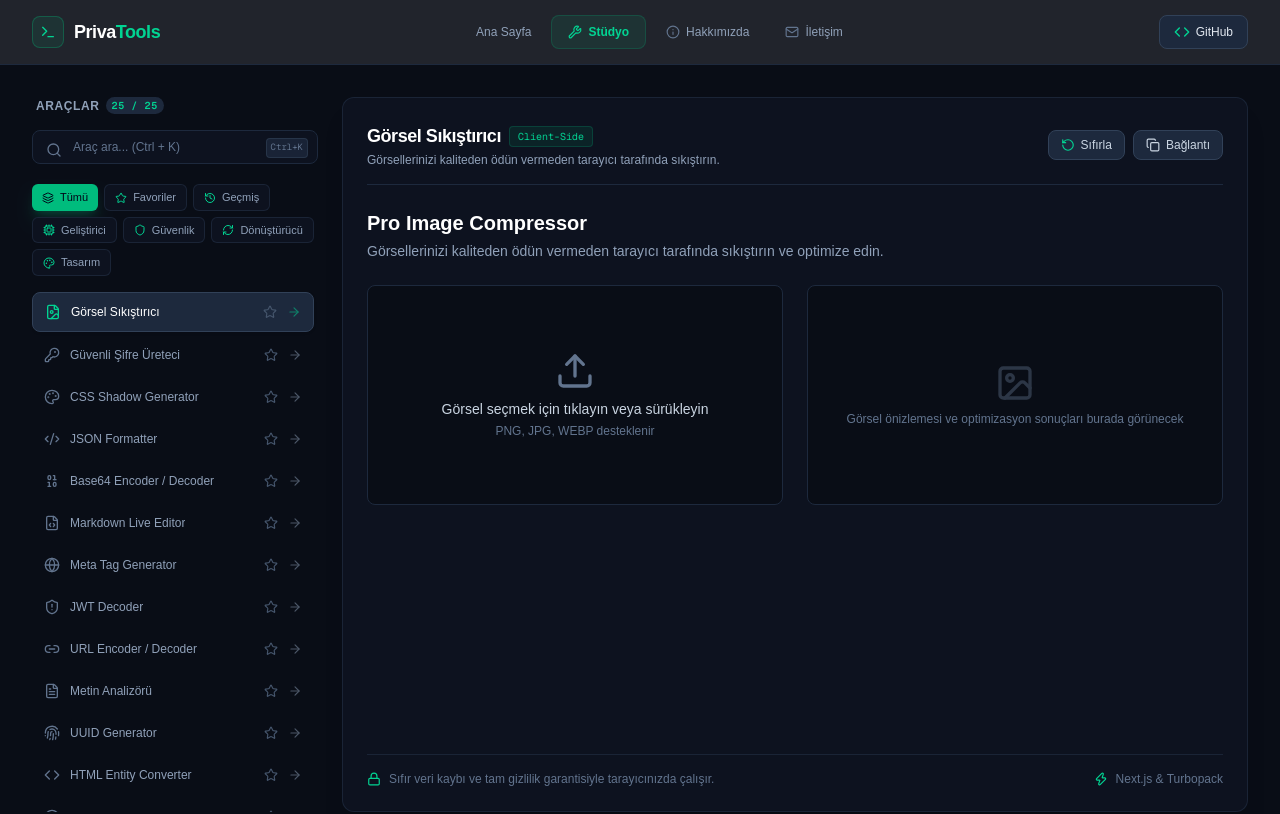
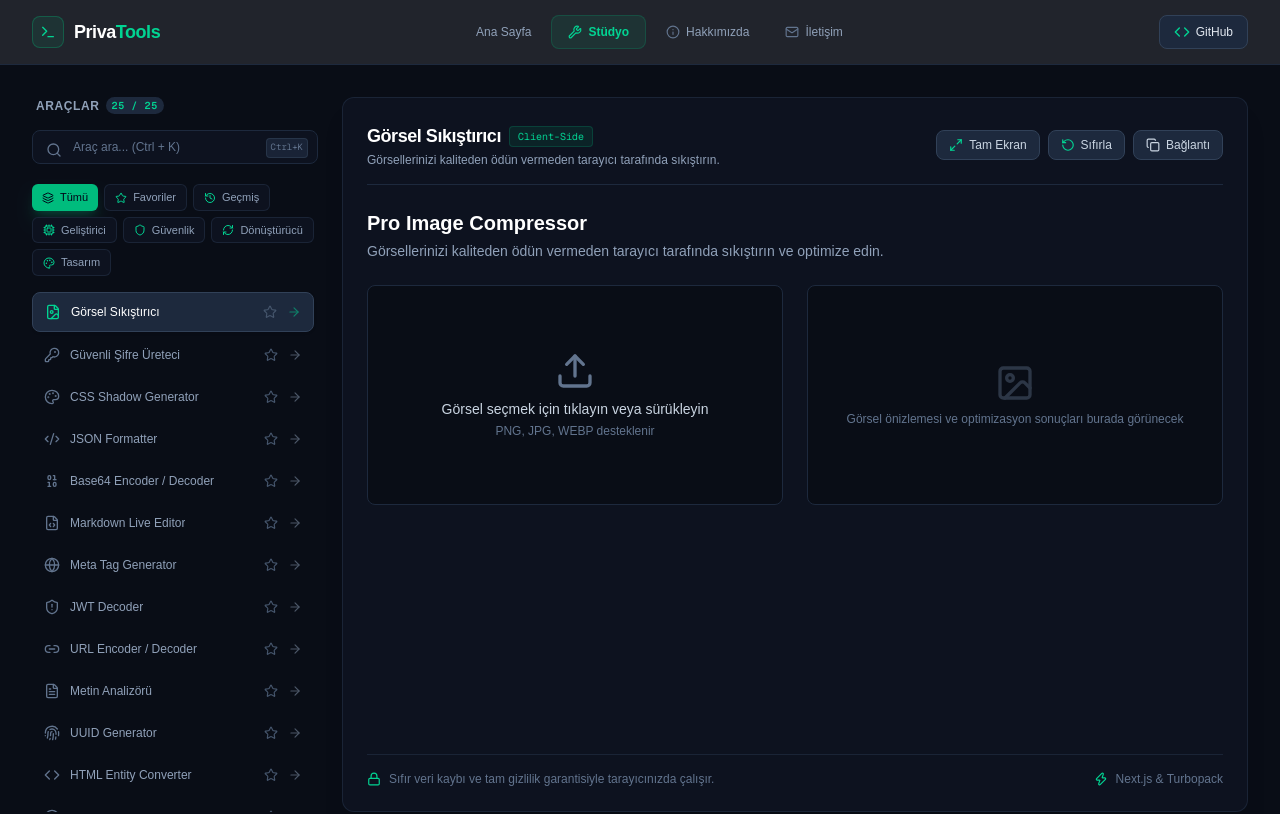
Before and after one commit to MuhammedEdev/privatools, a Next.js app: page /studio in a window 1280 px wide. Shown: the top 814 px of the page. Built offline with nearby package versions, Linux system fonts and the light colour scheme.

Commit message:
feat(studio): add fullscreen studio workspace mode toggle for enhanced developer focus

```diff
--- a/src/app/studio/page.tsx
+++ b/src/app/studio/page.tsx
@@ -6,7 +6,7 @@ import {
   FileImage, KeyRound, Palette, Code2, Binary, FileCode, Globe,
   ShieldAlert, Link2, FileText, Fingerprint, Code, Clock, Pipette,
   Regex, Hash, LayoutGrid, AlignLeft, QrCode, Ruler, Sparkles,
-  Braces, Keyboard, FileSpreadsheet, Link, ArrowRight, Search, Star, Layers, Shield, Cpu, RefreshCw, History, Check, Copy, Lock, Zap, RotateCcw, X
+  Braces, Keyboard, FileSpreadsheet, Link, ArrowRight, Search, Star, Layers, Shield, Cpu, RefreshCw, History, Check, Copy, Lock, Zap, RotateCcw, X, Maximize2, Minimize2
 } from "lucide-react";
 
 import ImageCompressor from "@/components/tools/ImageCompressor";
@@ -43,6 +43,7 @@ export default function StudioPage() {
   const [recentTools, setRecentTools] = useState<string[]>([]);
   const [copied, setCopied] = useState(false);
   const [resetKey, setResetKey] = useState(0);
+  const [isFullscreen, setIsFullscreen] = useState(false);
 
   const searchInputRef = useRef<HTMLInputElement>(null);
 
@@ -72,7 +73,7 @@ export default function StudioPage() {
 
   const handleSelectTool = (id: string) => {
     setActiveTab(id);
-    setResetKey(prev => prev + 1); // Araç değiştiğinde state'i sıfırla
+    setResetKey(prev => prev + 1);
     const updatedRecents = [id, ...recentTools.filter(item => item !== id)].slice(0, 4);
     setRecentTools(updatedRecents);
     localStorage.setItem("privatools_recents", JSON.stringify(updatedRecents));
@@ -119,7 +120,7 @@ export default function StudioPage() {
     { id: "ts", name: "JSON to TS Converter", description: "JSON objelerini otomatik olarak TypeScript arayüzlerine (interface) çevirin.", category: "dev", icon: Braces, component: JsonToTsConverter },
     { id: "keycode", name: "Keycode Info", description: "Klavyeden basılan tuşların kodlarını ve detaylarını öğrenin.", category: "dev", icon: Keyboard, component: KeycodeInfo },
     { id: "jsx", name: "HTML to JSX Converter", description: "HTML etiketlerini React JSX formatına otomatik dönüştürün.", category: "converter", icon: FileSpreadsheet, component: HtmlToJsxConverter },
-    { id: "slug", name: "Slug Generator", description: "Metin들을 URL uyumlu slug formatına optimize edin.", category: "dev", icon: Link, component: SlugGenerator },
+    { id: "slug", name: "Slug Generator", description: "Metinleri URL uyumlu slug formatına optimize edin.", category: "dev", icon: Link, component: SlugGenerator },
   ];
 
   const categories = [
@@ -151,9 +152,10 @@ export default function StudioPage() {
 
   return (
     <div className="min-h-[calc(100vh-4rem)] bg-[#090D16] text-slate-100 flex flex-col p-4 sm:p-6 lg:p-8">
-      <main className="max-w-7xl w-full mx-auto grid grid-cols-1 lg:grid-cols-12 gap-6 flex-1">
+      <main className={`max-w-7xl w-full mx-auto grid grid-cols-1 ${isFullscreen ? "lg:grid-cols-1" : "lg:grid-cols-12"} gap-6 flex-1 transition-all duration-300`}>
 
-        {/* Sol Sidebar */}
+        {/* Sol Sidebar (Tam ekranda gizlenir) */}
+        {!isFullscreen && (
           <aside className="lg:col-span-3 space-y-4">
             <div className="flex items-center justify-between px-1">
               <span className="text-xs font-semibold text-slate-400 uppercase tracking-wider flex items-center gap-1.5">
@@ -255,9 +257,10 @@ export default function StudioPage() {
               )}
             </div>
           </aside>
+        )}
 
-        {/* Sağ Çalışma Alanı */}
-        <section className="lg:col-span-9 bg-[#0D121F] border border-slate-800/80 rounded-xl p-6 shadow-xl flex flex-col justify-between space-y-6">
+        {/* Sağ Çalışma Alanı (Tam Ekran Destekli) */}
+        <section className={`${isFullscreen ? "lg:col-span-12" : "lg:col-span-9"} bg-[#0D121F] border border-slate-800/80 rounded-xl p-6 shadow-xl flex flex-col justify-between space-y-6 transition-all duration-300`}>
 
           <div className="space-y-6">
             {/* Araç Üst Bilgi Barı */}
@@ -273,6 +276,16 @@ export default function StudioPage() {
               </div>
 
               <div className="flex items-center gap-2">
+                {/* Tam Ekran Toggle */}
+                <button
+                  onClick={() => setIsFullscreen(!isFullscreen)}
+                  className="bg-slate-800 hover:bg-slate-700 text-slate-300 px-3 py-1.5 rounded-lg text-xs font-medium transition flex items-center gap-1.5 border border-slate-700"
+                  title={isFullscreen ? "Normal görünüme dön" : "Tam ekran yap"}
+                >
+                  {isFullscreen ? <Minimize2 className="w-3.5 h-3.5 text-emerald-400" /> : <Maximize2 className="w-3.5 h-3.5 text-emerald-400" />}
+                  <span>{isFullscreen ? "Küçült" : "Tam Ekran"}</span>
+                </button>
+
                 {/* Sıfırla Butonu */}
                 <button
                   onClick={handleResetTool}
```
Lines whose indentation alone changed are shown as unchanged.
